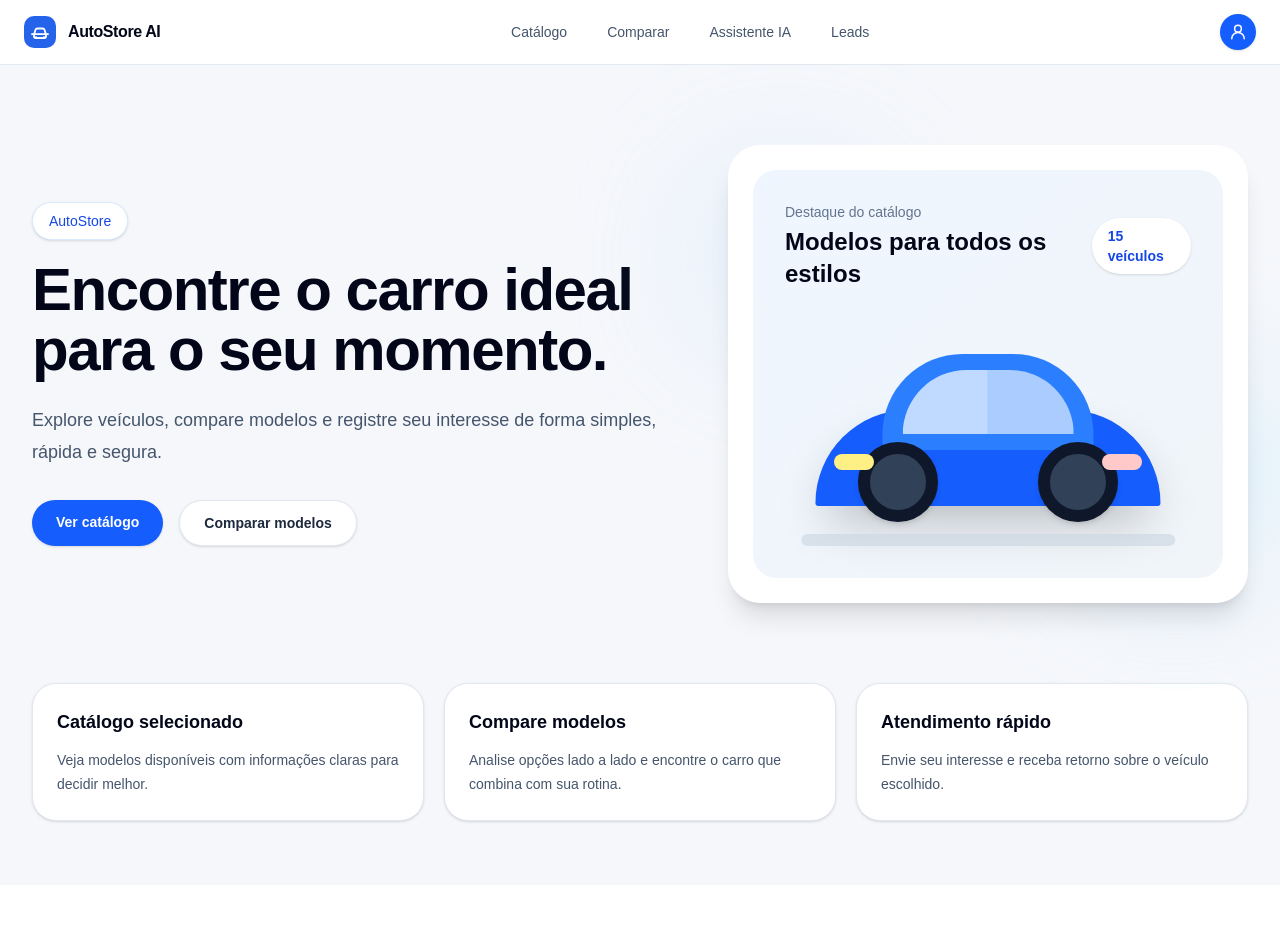
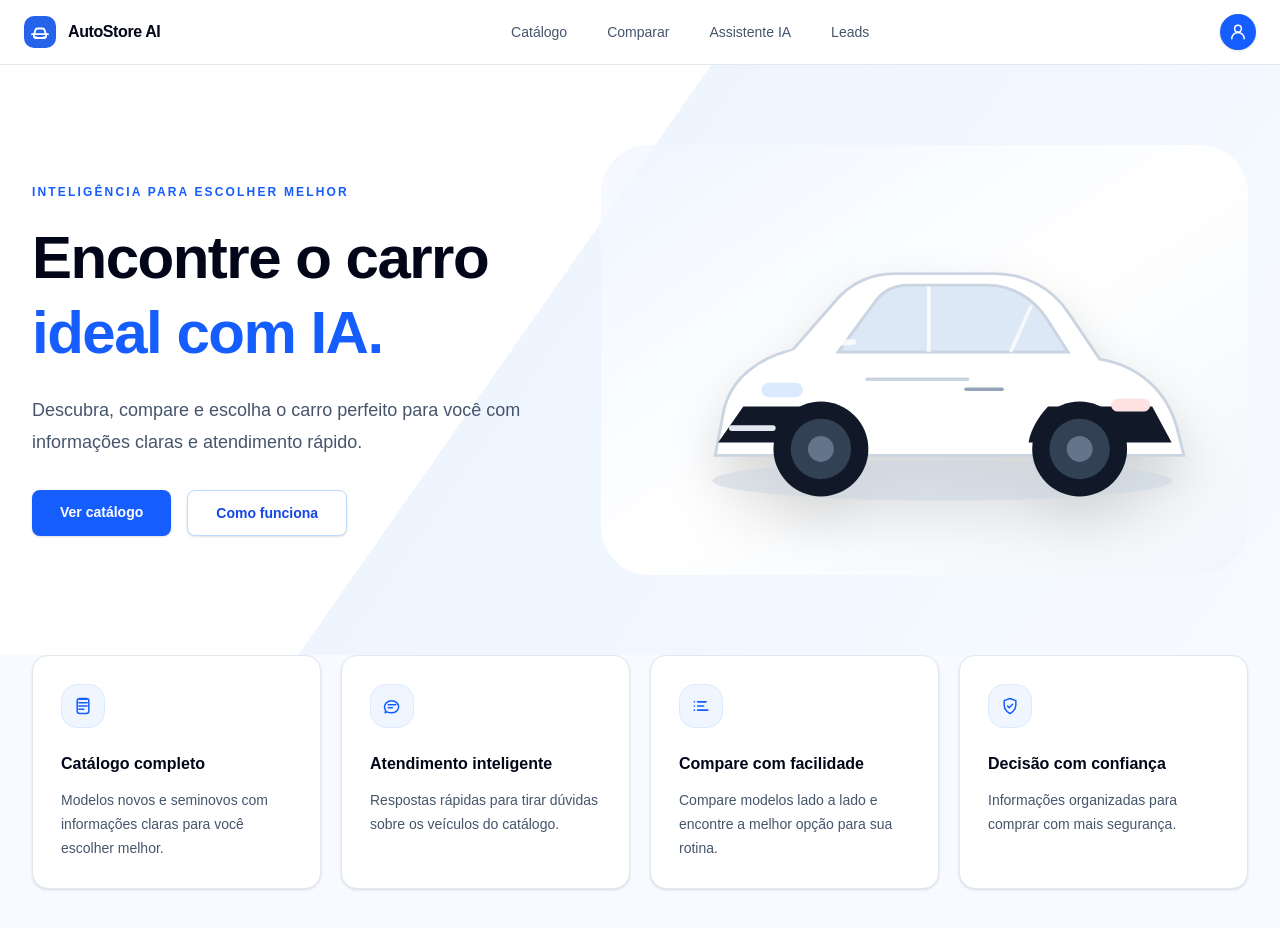
Before and after one commit to giovannacmc/autostore-ai, a Next.js app: page / in a window 1280 px wide. Shown: the top 928 px of the page. Before the commit the page ends 885 px from the top, so only its background shows below. Built offline with nearby package versions, Linux system fonts and the light colour scheme.

Commit message:
refactor: aproxima home do mockup aprovado

```diff
--- a/src/app/page.tsx
+++ b/src/app/page.tsx
@@ -1,117 +1,272 @@
 import Link from "next/link";
 import Header from "../components/Header";
 
-const highlights = [
+const features = [
   {
-    title: "Catálogo selecionado",
+    title: "Catálogo completo",
     description:
-      "Veja modelos disponíveis com informações claras para decidir melhor.",
+      "Modelos novos e seminovos com informações claras para você escolher melhor.",
+    icon: "catalog",
   },
   {
-    title: "Compare modelos",
+    title: "Atendimento inteligente",
     description:
-      "Analise opções lado a lado e encontre o carro que combina com sua rotina.",
+      "Respostas rápidas para tirar dúvidas sobre os veículos do catálogo.",
+    icon: "chat",
   },
   {
-    title: "Atendimento rápido",
+    title: "Compare com facilidade",
     description:
-      "Envie seu interesse e receba retorno sobre o veículo escolhido.",
+      "Compare modelos lado a lado e encontre a melhor opção para sua rotina.",
+    icon: "compare",
+  },
+  {
+    title: "Decisão com confiança",
+    description: "Informações organizadas para comprar com mais segurança.",
+    icon: "shield",
   },
 ];
 
+function FeatureIcon({ type }: { type: string }) {
+  return (
+    <div className="mb-6 flex h-11 w-11 items-center justify-center rounded-2xl border border-blue-100 bg-blue-50 text-blue-600">
+      {type === "catalog" && (
+        <svg viewBox="0 0 24 24" className="h-5 w-5" fill="none">
+          <path
+            d="M8 4h8M7 8h10M7 12h10M7 16h6"
+            stroke="currentColor"
+            strokeWidth="1.8"
+            strokeLinecap="round"
+          />
+          <rect
+            x="5"
+            y="3"
+            width="14"
+            height="18"
+            rx="3"
+            stroke="currentColor"
+            strokeWidth="1.8"
+          />
+        </svg>
+      )}
+
+      {type === "chat" && (
+        <svg viewBox="0 0 24 24" className="h-5 w-5" fill="none">
+          <path
+            d="M7.5 10.5h9M7.5 14h5M6 19l-2.2 1.2.6-2.7A7.7 7.7 0 0 1 3 13c0-4 3.8-7.2 8.5-7.2S20 9 20 13s-3.8 7.2-8.5 7.2A10 10 0 0 1 6 19Z"
+            stroke="currentColor"
+            strokeWidth="1.8"
+            strokeLinecap="round"
+            strokeLinejoin="round"
+          />
+        </svg>
+      )}
+
+      {type === "compare" && (
+        <svg viewBox="0 0 24 24" className="h-5 w-5" fill="none">
+          <path
+            d="M8 7h10M8 12h7M8 17h12M4 7h.01M4 12h.01M4 17h.01"
+            stroke="currentColor"
+            strokeWidth="2"
+            strokeLinecap="round"
+          />
+        </svg>
+      )}
+
+      {type === "shield" && (
+        <svg viewBox="0 0 24 24" className="h-5 w-5" fill="none">
+          <path
+            d="M12 21s7-3.2 7-10V5.5L12 3 5 5.5V11c0 6.8 7 10 7 10Z"
+            stroke="currentColor"
+            strokeWidth="1.8"
+            strokeLinejoin="round"
+          />
+          <path
+            d="m9 12 2 2 4-4"
+            stroke="currentColor"
+            strokeWidth="1.8"
+            strokeLinecap="round"
+            strokeLinejoin="round"
+          />
+        </svg>
+      )}
+    </div>
+  );
+}
+
+function HeroCar() {
+  return (
+    <div className="relative flex min-h-[360px] items-center justify-center lg:min-h-[430px]">
+      <div className="absolute inset-0 rounded-[3rem] bg-gradient-to-br from-blue-50/70 via-white to-slate-100/80" />
+
+      <svg
+        viewBox="0 0 900 520"
+        className="relative z-10 w-full max-w-[720px] drop-shadow-2xl"
+        fill="none"
+      >
+        <defs>
+          <linearGradient id="carBody" x1="190" y1="170" x2="760" y2="390">
+            <stop stopColor="#ffffff" />
+            <stop offset="0.55" stopColor="#eef3f8" />
+            <stop offset="1" stopColor="#d7e0ea" />
+          </linearGradient>
+
+          <linearGradient
+            id="windowGradient"
+            x1="330"
+            y1="135"
+            x2="610"
+            y2="255"
+          >
+            <stop stopColor="#dce8f5" />
+            <stop offset="1" stopColor="#8fa7bd" />
+          </linearGradient>
+        </defs>
+
+        <ellipse
+          cx="475"
+          cy="428"
+          rx="320"
+          ry="28"
+          fill="#cbd5e1"
+          fillOpacity="0.55"
+        />
+
+        <path
+          d="M171 330C181 285 221 256 267 246L328 176C348 153 377 140 408 140H548C590 140 627 160 650 194L694 259C748 268 787 303 801 353L811 393H159L171 330Z"
+          fill="url(#carBody)"
+          stroke="#cbd5e1"
+          strokeWidth="4"
+        />
+
+        <path
+          d="M330 249L383 177C393 164 409 156 426 156H536C572 156 602 174 621 204L650 249H330Z"
+          fill="url(#windowGradient)"
+          stroke="#cbd5e1"
+          strokeWidth="4"
+        />
+
+        <path d="M456 158V249" stroke="#ffffff" strokeWidth="5" opacity="0.8" />
+        <path
+          d="M599 184L570 249"
+          stroke="#ffffff"
+          strokeWidth="5"
+          opacity="0.75"
+        />
+
+        <path
+          d="M198 325H302C330 325 354 347 358 375H163L198 325Z"
+          fill="#111827"
+        />
+
+        <path
+          d="M622 325H767L794 375H595C599 348 622 325 622 325Z"
+          fill="#111827"
+        />
+
+        <path
+          d="M370 287H510"
+          stroke="#cbd5e1"
+          strokeWidth="5"
+          strokeLinecap="round"
+        />
+
+        <rect x="223" y="292" width="58" height="20" rx="10" fill="#dbeafe" />
+        <rect x="710" y="314" width="54" height="18" rx="9" fill="#fee2e2" />
+
+        <circle cx="306" cy="384" r="66" fill="#111827" />
+        <circle cx="306" cy="384" r="42" fill="#334155" />
+        <circle cx="306" cy="384" r="18" fill="#64748b" />
+
+        <circle cx="666" cy="384" r="66" fill="#111827" />
+        <circle cx="666" cy="384" r="42" fill="#334155" />
+        <circle cx="666" cy="384" r="18" fill="#64748b" />
+
+        <path
+          d="M182 355H239"
+          stroke="#e2e8f0"
+          strokeWidth="8"
+          strokeLinecap="round"
+        />
+
+        <path
+          d="M508 301H558"
+          stroke="#94a3b8"
+          strokeWidth="5"
+          strokeLinecap="round"
+        />
+
+        <path
+          d="M244 261C275 245 312 237 351 235"
+          stroke="#ffffff"
+          strokeWidth="8"
+          strokeLinecap="round"
+          opacity="0.8"
+        />
+      </svg>
+    </div>
+  );
+}
+
 export default function Home() {
   return (
-    <main className="min-h-screen bg-[#f5f7fb] text-slate-950">
+    <main className="min-h-screen overflow-hidden bg-[#f7faff] text-slate-950">
       <Header />
 
-      <section className="mx-auto grid max-w-7xl items-center gap-12 px-6 py-16 lg:grid-cols-[1fr_520px] lg:px-8 lg:py-20">
+      <section className="relative">
+        <div className="absolute inset-0 bg-[linear-gradient(125deg,#ffffff_0%,#ffffff_42%,#eef5ff_42%,#f7faff_100%)]" />
+
+        <div className="relative mx-auto grid max-w-7xl items-center gap-10 px-6 py-16 lg:grid-cols-[0.9fr_1.1fr] lg:px-8 lg:py-20">
           <div>
-          <span className="mb-5 inline-flex rounded-full border border-blue-100 bg-white px-4 py-2 text-sm font-medium text-blue-700 shadow-sm">
-            AutoStore
-          </span>
+            <p className="mb-5 text-xs font-bold uppercase tracking-[0.18em] text-blue-600">
+              Inteligência para escolher melhor
+            </p>
 
-          <h1 className="max-w-3xl text-4xl font-semibold tracking-tight text-slate-950 sm:text-5xl lg:text-6xl">
-            Encontre o carro ideal para o seu momento.
+            <h1 className="max-w-2xl text-4xl font-semibold leading-tight tracking-tight text-slate-950 sm:text-5xl lg:text-6xl">
+              Encontre o carro{" "}
+              <span className="text-blue-600">ideal com IA.</span>
             </h1>
 
-          <p className="mt-6 max-w-2xl text-lg leading-8 text-slate-600">
-            Explore veículos, compare modelos e registre seu interesse de forma
-            simples, rápida e segura.
+            <p className="mt-6 max-w-xl text-base leading-8 text-slate-600 sm:text-lg">
+              Descubra, compare e escolha o carro perfeito para você com
+              informações claras e atendimento rápido.
             </p>
 
             <div className="mt-8 flex flex-wrap gap-4">
               <Link
                 href="/catalogo"
-              className="rounded-full bg-blue-600 px-6 py-3 text-sm font-semibold text-white shadow-sm transition hover:bg-blue-700"
+                className="rounded-lg bg-blue-600 px-7 py-3 text-sm font-semibold text-white shadow-sm transition hover:bg-blue-700"
               >
                 Ver catálogo
               </Link>
 
               <Link
-              href="/comparar"
-              className="rounded-full border border-slate-200 bg-white px-6 py-3 text-sm font-semibold text-slate-800 shadow-sm transition hover:border-blue-200 hover:text-blue-700"
+                href="/assistente"
+                className="rounded-lg border border-blue-200 bg-white px-7 py-3 text-sm font-semibold text-blue-700 shadow-sm transition hover:border-blue-300 hover:bg-blue-50"
               >
-              Comparar modelos
+                Como funciona
               </Link>
             </div>
           </div>
 
-        <div className="relative">
-          <div className="absolute -left-6 top-8 h-40 w-40 rounded-full bg-blue-200/40 blur-3xl" />
-          <div className="absolute -right-6 bottom-8 h-48 w-48 rounded-full bg-sky-200/50 blur-3xl" />
-
-          <div className="relative overflow-hidden rounded-[2rem] border border-white bg-white p-6 shadow-xl">
-            <div className="rounded-[1.5rem] bg-gradient-to-br from-blue-50 to-slate-100 p-8">
-              <div className="mb-8 flex items-center justify-between">
-                <div>
-                  <p className="text-sm font-medium text-slate-500">
-                    Destaque do catálogo
-                  </p>
-                  <h2 className="mt-1 text-2xl font-semibold text-slate-950">
-                    Modelos para todos os estilos
-                  </h2>
-                </div>
-
-                <div className="rounded-full bg-white px-4 py-2 text-sm font-semibold text-blue-700 shadow-sm">
-                  15 veículos
-                </div>
-              </div>
-
-              <div className="relative mx-auto h-56 max-w-md">
-                <div className="absolute bottom-10 left-1/2 h-24 w-[85%] -translate-x-1/2 rounded-[999px_999px_32px_32px] bg-blue-600 shadow-2xl" />
-
-                <div className="absolute bottom-[96px] left-1/2 h-24 w-[52%] -translate-x-1/2 rounded-t-[5rem] bg-blue-500" />
-
-                <div className="absolute bottom-[112px] left-1/2 flex h-16 w-[42%] -translate-x-1/2 overflow-hidden rounded-t-[4rem]">
-                  <div className="h-full flex-1 border-r border-blue-300 bg-white/70" />
-                  <div className="h-full flex-1 bg-white/60" />
-                </div>
-
-                <div className="absolute bottom-6 left-[18%] h-20 w-20 rounded-full border-[12px] border-slate-900 bg-slate-700 shadow-md" />
-                <div className="absolute bottom-6 right-[18%] h-20 w-20 rounded-full border-[12px] border-slate-900 bg-slate-700 shadow-md" />
-
-                <div className="absolute bottom-[76px] left-[12%] h-4 w-10 rounded-full bg-yellow-200" />
-                <div className="absolute bottom-[76px] right-[12%] h-4 w-10 rounded-full bg-red-200" />
-
-                <div className="absolute bottom-0 left-1/2 h-3 w-[92%] -translate-x-1/2 rounded-full bg-slate-300/60" />
-              </div>
-            </div>
-          </div>
+          <HeroCar />
         </div>
       </section>
 
-      <section className="mx-auto grid max-w-7xl gap-5 px-6 pb-16 md:grid-cols-3 lg:px-8">
-        {highlights.map((item) => (
+      <section className="mx-auto grid max-w-7xl gap-5 px-6 pb-20 md:grid-cols-2 lg:grid-cols-4 lg:px-8">
+        {features.map((feature) => (
           <article
-            key={item.title}
-            className="rounded-3xl border border-slate-200 bg-white p-6 shadow-sm"
+            key={feature.title}
+            className="rounded-2xl border border-slate-200 bg-white p-7 shadow-sm transition hover:-translate-y-1 hover:shadow-md"
           >
-            <h2 className="text-lg font-semibold text-slate-950">
-              {item.title}
+            <FeatureIcon type={feature.icon} />
+
+            <h2 className="text-base font-semibold text-slate-950">
+              {feature.title}
             </h2>
 
             <p className="mt-3 text-sm leading-6 text-slate-600">
-              {item.description}
+              {feature.description}
             </p>
           </article>
         ))}
```
Lines whose indentation alone changed are shown as unchanged.
